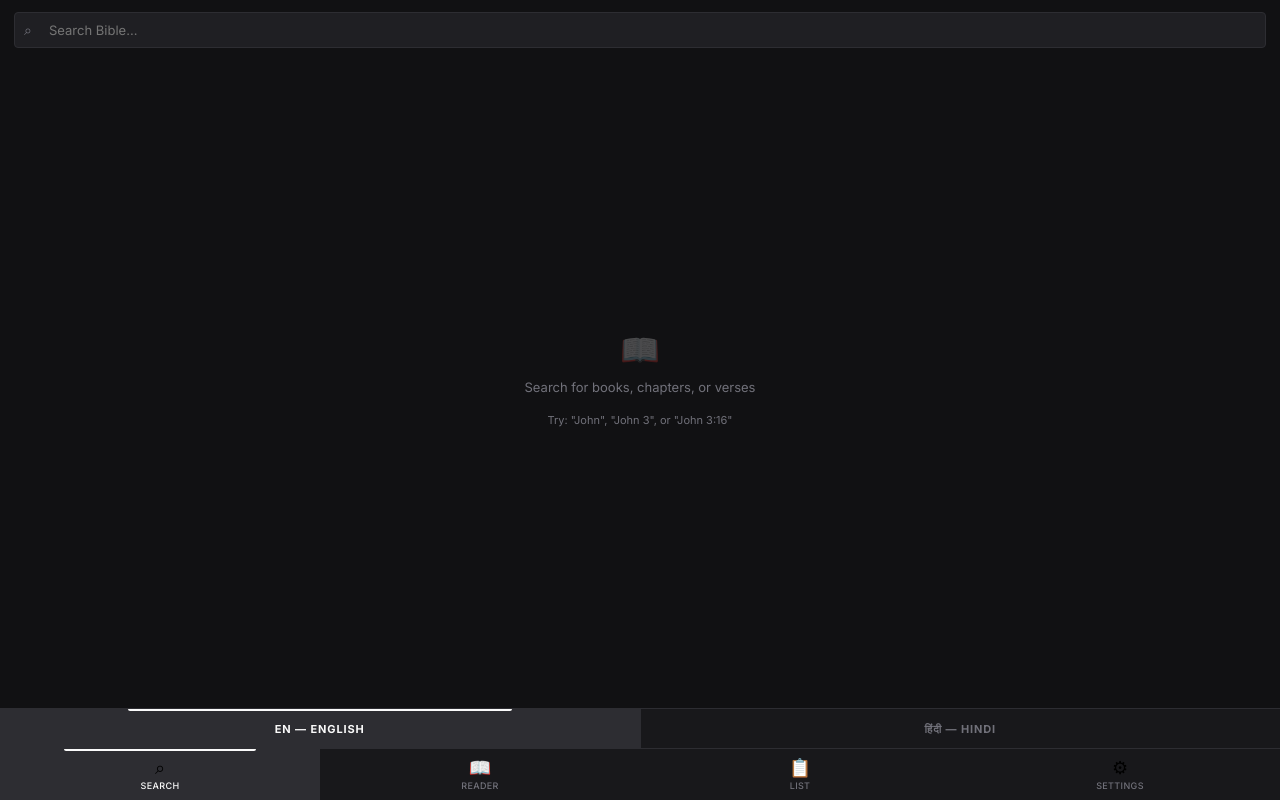
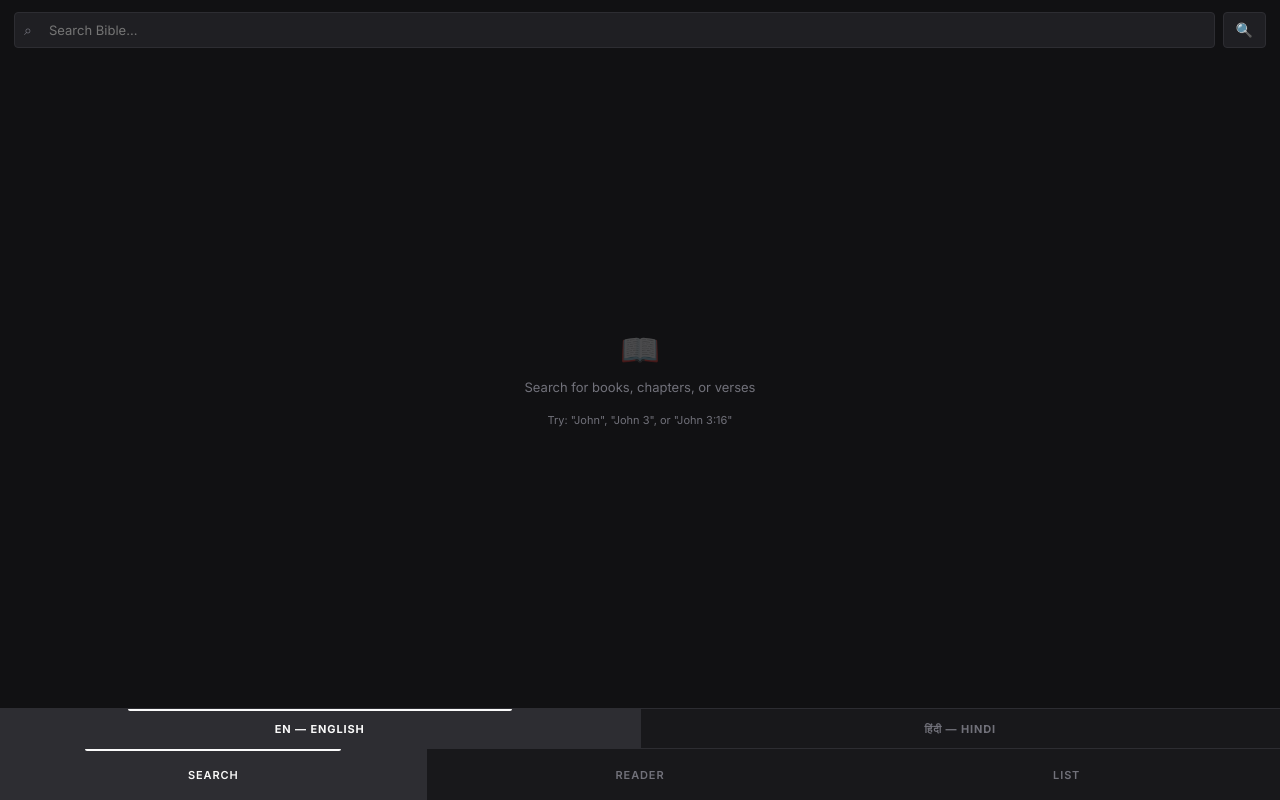
Before and after one commit to nazarethsamuel36-max/bible-dock-, a Next.js app: page /dock in a window 1280 px wide. Built offline with nearby package versions, Linux system fonts and the light colour scheme.

Commit message:
Remove icons and settings tab from footer; two-stage search (book fills bar first, second press navigates); add magnify button

```diff
--- a/app/dock/page.tsx
+++ b/app/dock/page.tsx
@@ -3,7 +3,6 @@
 import { BibleContextProvider, useBible } from '../../context/BibleContext';
 import { BibleSearch } from '../../components/BibleSearch';
 import { BibleReader } from '../../components/BibleReader';
-import { BibleSettings } from '../../components/BibleSettings';
 import { BibleSetlist } from '../../components/BibleSetlist';
 import { BottomNavigation } from '../../components/BottomNavigation';
 
@@ -37,10 +36,9 @@ function BibleAppContent() {
         display: 'flex',
         flexDirection: 'column',
       }}>
-        {activeWorkspace === 'search'   && <BibleSearch />}
-        {activeWorkspace === 'reader'   && <BibleReader />}
-        {activeWorkspace === 'list'     && <BibleSetlist />}
-        {activeWorkspace === 'settings' && <BibleSettings />}
+        {activeWorkspace === 'search' && <BibleSearch />}
+        {activeWorkspace === 'reader' && <BibleReader />}
+        {activeWorkspace === 'list'   && <BibleSetlist />}
       </div>
 
       {/* Language Toggle — full-width bar, right above bottom nav for fast access */}
--- a/components/BibleSearch.tsx
+++ b/components/BibleSearch.tsx
@@ -108,6 +108,28 @@ export const BibleSearch: React.FC = () => {
     return results;
   }, [bibleIndex, inputValue]);
 
+  const handleSelectResult = useCallback((result: SearchResult) => {
+    const isBook = result.type === 'book';
+    const isCurrentInputMatching = inputValue.trim().toLowerCase() === result.display.trim().toLowerCase();
+
+    if (isBook && !isCurrentInputMatching) {
+      // First time selecting a book: just fill the search bar with book name + space
+      const newQuery = `${result.display} `;
+      setInputValue(newQuery);
+      setSearchQuery(newQuery);
+      setSelectedIndex(-1);
+      inputRef.current?.focus();
+    } else {
+      // Second time selecting (or it's a chapter/verse): navigate
+      setInputValue(result.display);
+      setSearchQuery(result.display);
+      setSelectedIndex(-1);
+      if (result.book) {
+        goToReference(result.book, result.chapter, result.verse);
+      }
+    }
+  }, [inputValue, setSearchQuery, goToReference]);
+
   const handleInputChange = useCallback((e: React.ChangeEvent<HTMLInputElement>) => {
     const value = e.target.value;
     setInputValue(value);
@@ -127,46 +149,26 @@ export const BibleSearch: React.FC = () => {
     } else if (e.key === 'Enter') {
       e.preventDefault();
       if (selectedIndex >= 0 && results[selectedIndex]) {
-        const result = results[selectedIndex];
-        setInputValue(result.display);
-        setSearchQuery(result.display);
-        setSelectedIndex(-1);
-        // Navigate to reading mode (white) on Enter
-        if (result.book) {
-          goToReference(result.book, result.chapter, result.verse);
-        }
-      } else if (results.length === 1) {
-        // Single result, navigate to reading mode (white)
-        const result = results[0];
-        setInputValue(result.display);
-        setSearchQuery(result.display);
-        if (result.book) {
-          goToReference(result.book, result.chapter, result.verse);
-        }
+        handleSelectResult(results[selectedIndex]);
+      } else if (results.length > 0) {
+        handleSelectResult(results[0]);
       }
     } else if (e.key === 'Escape') {
       setInputValue('');
       setSearchQuery('');
       setSelectedIndex(-1);
     }
-  }, [results, selectedIndex, setSearchQuery, goToReference]);
+  }, [results, selectedIndex, handleSelectResult, setSearchQuery]);
 
   const handleResultClick = useCallback((result: SearchResult) => {
-    setInputValue(result.display);
-    setSearchQuery(result.display);
-    setSelectedIndex(-1);
-    // Navigate immediately on click
-    if (result.book) {
-      goToReference(result.book, result.chapter, result.verse);
-    }
-  }, [setSearchQuery, goToReference]);
+    handleSelectResult(result);
+  }, [handleSelectResult]);
 
   const handleNavigate = useCallback(() => {
-    if (results.length === 1) {
-      const result = results[0];
-      goToReference(result.book, result.chapter, result.verse);
+    if (results.length > 0) {
+      handleSelectResult(results[0]);
     }
-  }, [results, goToReference]);
+  }, [results, handleSelectResult]);
 
   return (
     <div className="bible-search-workspace" style={{
@@ -178,7 +180,8 @@ export const BibleSearch: React.FC = () => {
     }}>
       {/* Search Input */}
       <div style={{ marginBottom: '12px' }}>
-        <div style={{ position: 'relative', display: 'flex', alignItems: 'center' }}>
+        <div style={{ display: 'flex', alignItems: 'center', gap: '8px' }}>
+          <div style={{ position: 'relative', flex: 1, display: 'flex', alignItems: 'center' }}>
             <span style={{
               position: 'absolute',
               left: '10px',
@@ -208,6 +211,35 @@ export const BibleSearch: React.FC = () => {
                 transition: 'border-color 0.15s'
               }}
             />
+          </div>
+          <button
+            onClick={handleNavigate}
+            style={{
+              height: '36px',
+              padding: '0 12px',
+              display: 'flex',
+              alignItems: 'center',
+              justifyContent: 'center',
+              background: 'var(--bg-card)',
+              border: '1px solid var(--border)',
+              borderRadius: 'var(--radius-sm)',
+              color: 'var(--text-primary)',
+              cursor: 'pointer',
+              fontSize: '14px',
+              transition: 'background 0.1s, border-color 0.1s'
+            }}
+            onMouseEnter={e => {
+              e.currentTarget.style.background = 'var(--bg-hover)';
+              e.currentTarget.style.borderColor = 'var(--border-mid)';
+            }}
+            onMouseLeave={e => {
+              e.currentTarget.style.background = 'var(--bg-card)';
+              e.currentTarget.style.borderColor = 'var(--border)';
+            }}
+            title="Search / Go"
+          >
+            🔍
+          </button>
         </div>
       </div>
 
--- a/components/BottomNavigation.tsx
+++ b/components/BottomNavigation.tsx
@@ -4,16 +4,14 @@ import React from 'react';
 import { useBible } from '../context/BibleContext';
 
 interface Tab {
-  id: 'search' | 'reader' | 'list' | 'settings';
-  icon: string;
+  id: 'search' | 'reader' | 'list';
   label: string;
 }
 
 const TABS: Tab[] = [
-  { id: 'search',   icon: '⌕',  label: 'Search'   },
-  { id: 'reader',   icon: '📖', label: 'Reader'   },
-  { id: 'list',     icon: '📋', label: 'List'     },
-  { id: 'settings', icon: '⚙',  label: 'Settings' },
+  { id: 'search', label: 'Search' },
+  { id: 'reader', label: 'Reader' },
+  { id: 'list',   label: 'List'   },
 ];
 
 export const BottomNavigation: React.FC = () => {
@@ -36,10 +34,8 @@ export const BottomNavigation: React.FC = () => {
           style={{
             flex: 1,
             display: 'flex',
-            flexDirection: 'column',
             alignItems: 'center',
             justifyContent: 'center',
-            gap: '3px',
             border: 'none',
             background: state.activeWorkspace === tab.id ? 'var(--bg-active)' : 'transparent',
             cursor: 'pointer',
@@ -68,11 +64,10 @@ export const BottomNavigation: React.FC = () => {
               borderRadius: '0 0 2px 2px',
             }} />
           )}
-          <span style={{ fontSize: '18px', lineHeight: 1 }}>{tab.icon}</span>
           <span style={{
-            fontSize: '9px',
-            fontWeight: 500,
-            letterSpacing: '0.04em',
+            fontSize: '11px',
+            fontWeight: 600,
+            letterSpacing: '0.08em',
             textTransform: 'uppercase',
             color: state.activeWorkspace === tab.id ? 'var(--text-primary)' : 'var(--text-muted)',
           }}>{tab.label}</span>
--- a/context/BibleContext.tsx
+++ b/context/BibleContext.tsx
@@ -45,7 +45,7 @@ interface BibleFull {
   };
 }
 
-type Workspace = 'search' | 'reader' | 'list' | 'settings';
+type Workspace = 'search' | 'reader' | 'list';
 
 interface BibleState {
   activeWorkspace: Workspace;
```
Lines whose indentation alone changed are shown as unchanged.
